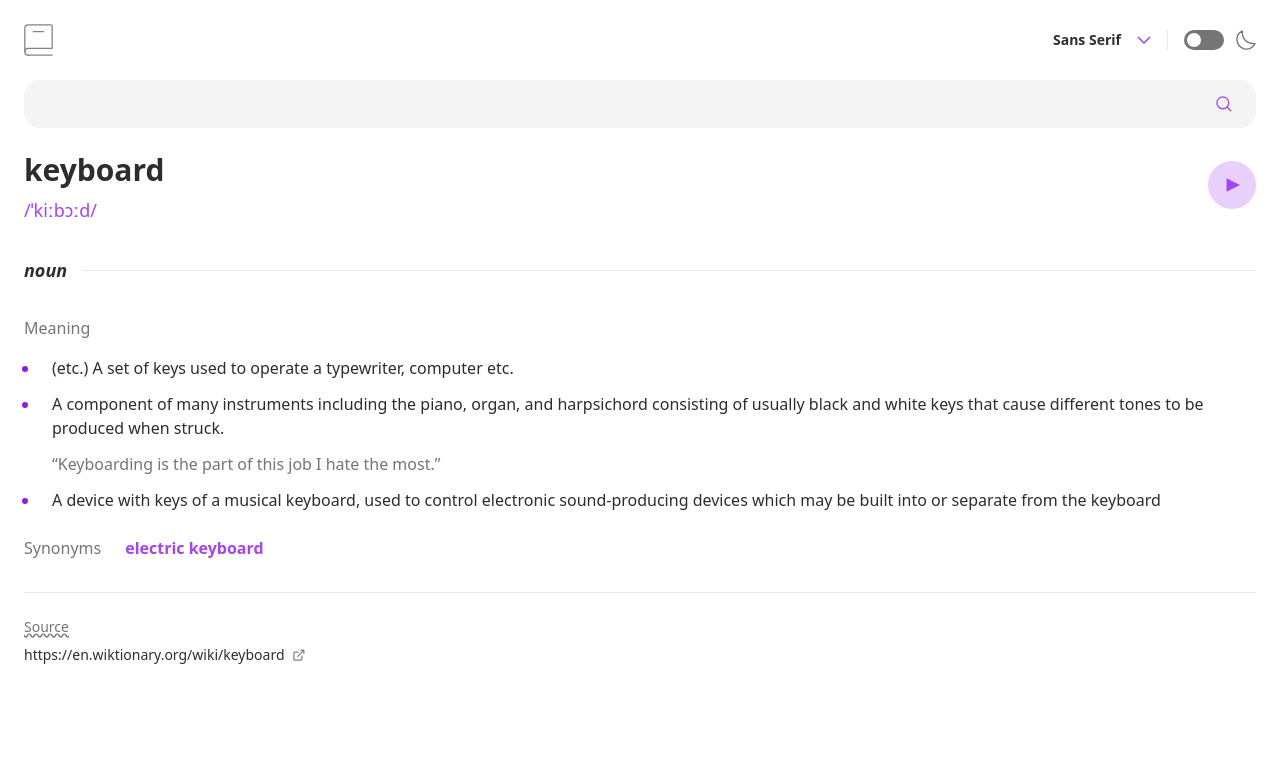
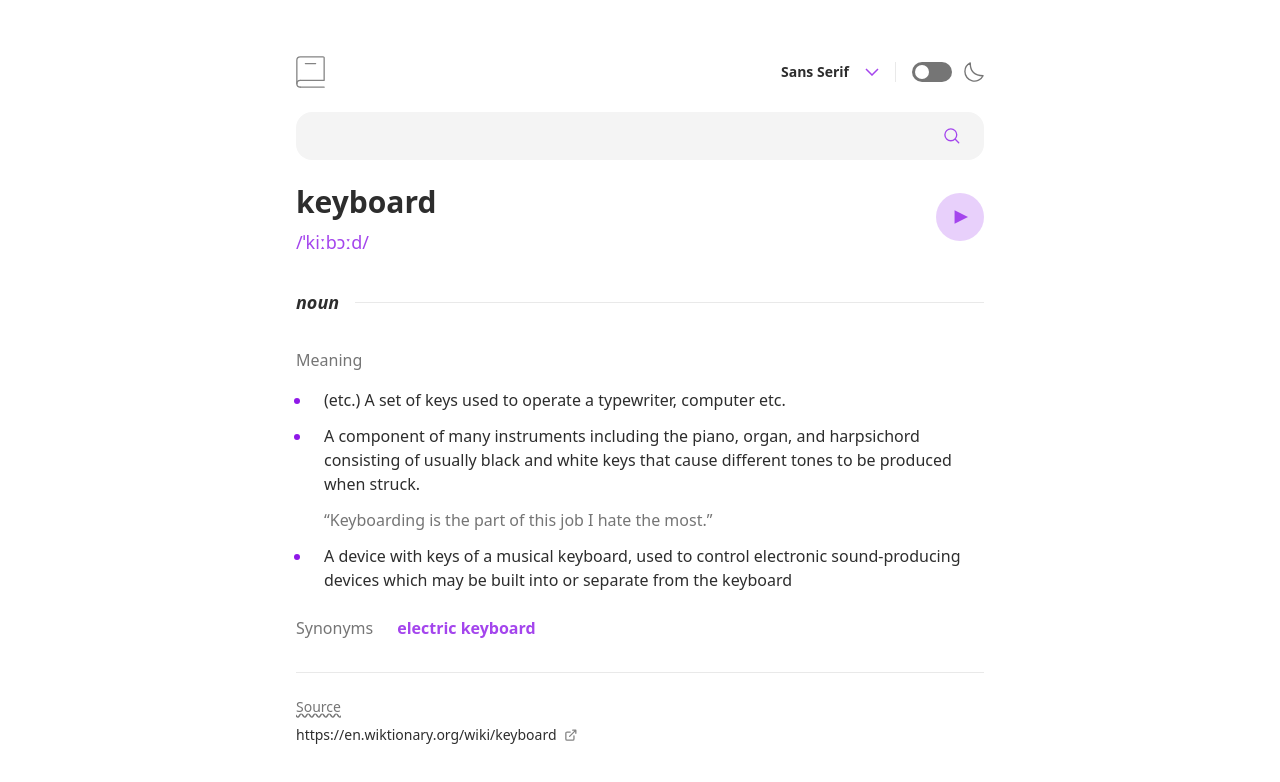
Before and after one commit to cjoak1028/dictionary-web-app, a React (Vite) app: page / in a window 1280 px wide. Shown: the top 782 px of the page. Built offline with nearby package versions, Linux system fonts and the light colour scheme.

Commit message:
fixed padding to be responsive to screen size

```diff
--- a/src/App.jsx
+++ b/src/App.jsx
@@ -11,7 +11,7 @@ function App() {
 
   return (
     <div
-      className={`p-6 text-on-surface dark:text-on-surface-dark font-${font}`}
+      className={`p-6 md:px-10 md:py-14 text-on-surface dark:text-on-surface-dark font-${font} max-w-3xl m-auto`}
     >
       <FontContext.Provider value={{ font, setFont }}>
         <Header />
```
